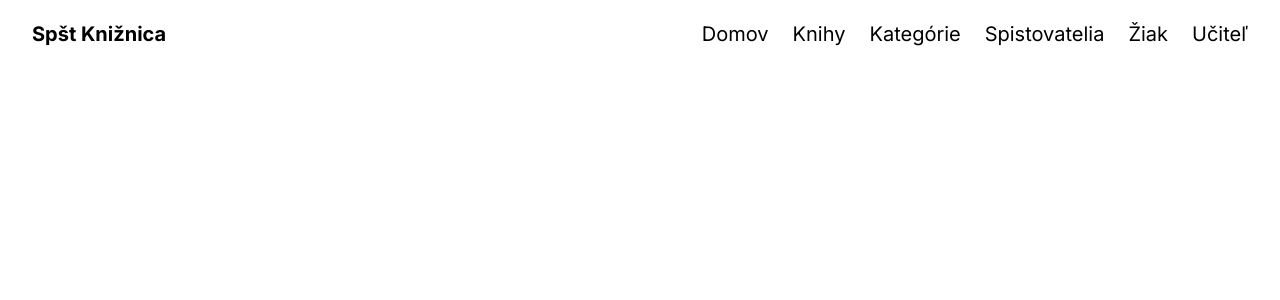
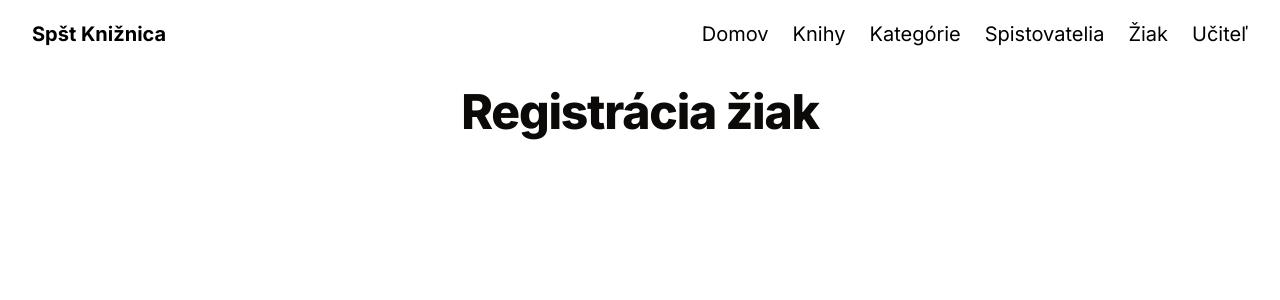
Before and after one commit to peterdinis/Spst-Kniznica-Frontend, a Next.js app: page /student/register in a window 1280 px wide. Shown: the top 300 px of the page. Built offline with nearby package versions, Linux system fonts and the light colour scheme.

Commit message:
feat: Adding new components and pages WIP

```diff
--- /dev/null
+++ b/src/app/components/auth/StudentRegisterForm.tsx
@@ -0,0 +1,12 @@
+import { FC } from "react";
+import Header from "../shared/Header";
+
+const StudentRegisterForm: FC = () => {
+    return (
+        <>
+            <Header text="Registrácia žiak" />
+        </>
+    )
+}
+
+export default StudentRegisterForm
--- /dev/null
+++ b/src/app/components/auth/TeacherRegisterForm.tsx
@@ -0,0 +1,11 @@
+import { FC } from "react";
+
+const TeacherRegisterForm: FC = () => {
+    return (
+        <>
+        a
+        </>
+    )
+}
+
+export default TeacherRegisterForm;
--- a/src/app/student/login/page.tsx
+++ b/src/app/student/login/page.tsx
@@ -1,11 +1,8 @@
+import StudentLoginForm from "@/app/components/auth/StudentLoginForm";
 import { NextPage } from "next";
 
 const StudentLoginPage: NextPage = () => {
-    return (
-        <>
-
-        </>
-    )
+    return <StudentLoginForm />
 }
 
 export default StudentLoginPage;
--- a/src/app/student/register/page.tsx
+++ b/src/app/student/register/page.tsx
@@ -1,10 +1,8 @@
+import StudentRegisterForm from "@/app/components/auth/StudentRegisterForm";
 import { NextPage } from "next";
 
 const StudentRegisterPage: NextPage = () => {
-    return (
-        <>
-        </>
-    )
+    return <StudentRegisterForm />
 }
 
 export default StudentRegisterPage;
--- a/src/app/teacher/login/page.tsx
+++ b/src/app/teacher/login/page.tsx
@@ -1,9 +1,8 @@
+import TeacherLoginForm from "@/app/components/auth/TeacherLoginForm";
 import { NextPage } from "next";
 
 const TeacherLoginPage: NextPage = ()=> {
-    return (
-        <></>
-    )
+    return <TeacherLoginForm />
 }
 
 export default TeacherLoginPage;
--- a/src/app/teacher/register/page.tsx
+++ b/src/app/teacher/register/page.tsx
@@ -1,9 +1,8 @@
+import TeacherRegisterForm from "@/app/components/auth/TeacherRegisterForm";
 import { NextPage } from "next";
 
 const TeacherRegisterPage: NextPage = () => {
-    return (
-        <></>
-    )
+    return <TeacherRegisterForm />
 }
 
 export default TeacherRegisterPage;
```
